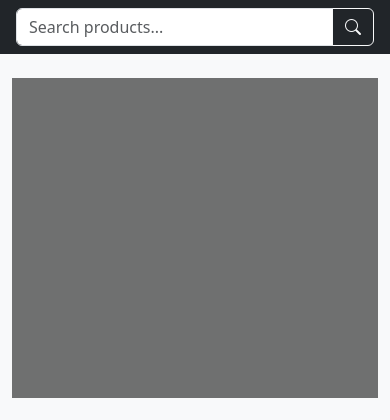
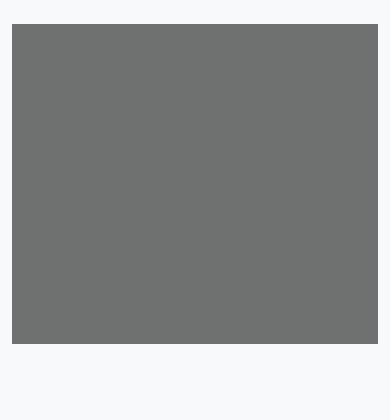
Before and after one commit to Saifuddin1/Store, a Flask app: page /about in a window 390 px wide. Shown: the part 42-462 px from the top of the page. Run offline with Flask 3, Linux system fonts and the light colour scheme; data that the repository does not hold is empty.

Commit message:
updated code

```diff
--- a/app/templates/layout/customer_base.html
+++ b/app/templates/layout/customer_base.html
@@ -85,22 +85,6 @@
   </div>
 </nav>
 
-<!-- 🔍 SEARCH (MOBILE ONLY) -->
-<div class="d-lg-none bg-dark px-3 py-2">
-  <form method="GET">
-    <div class="input-group">
-      <input class="form-control"
-             type="search"
-             name="q"
-             placeholder="Search products..."
-             value="{{ request.args.get('q', '') }}">
-      <button class="btn btn-outline-light">
-        <i class="bi bi-search"></i>
-      </button>
-    </div>
-  </form>
-</div>
-
 {% include "layout/flash_messages.html" %}
 
 <!-- ================= PAGE CONTENT ================= -->
```
